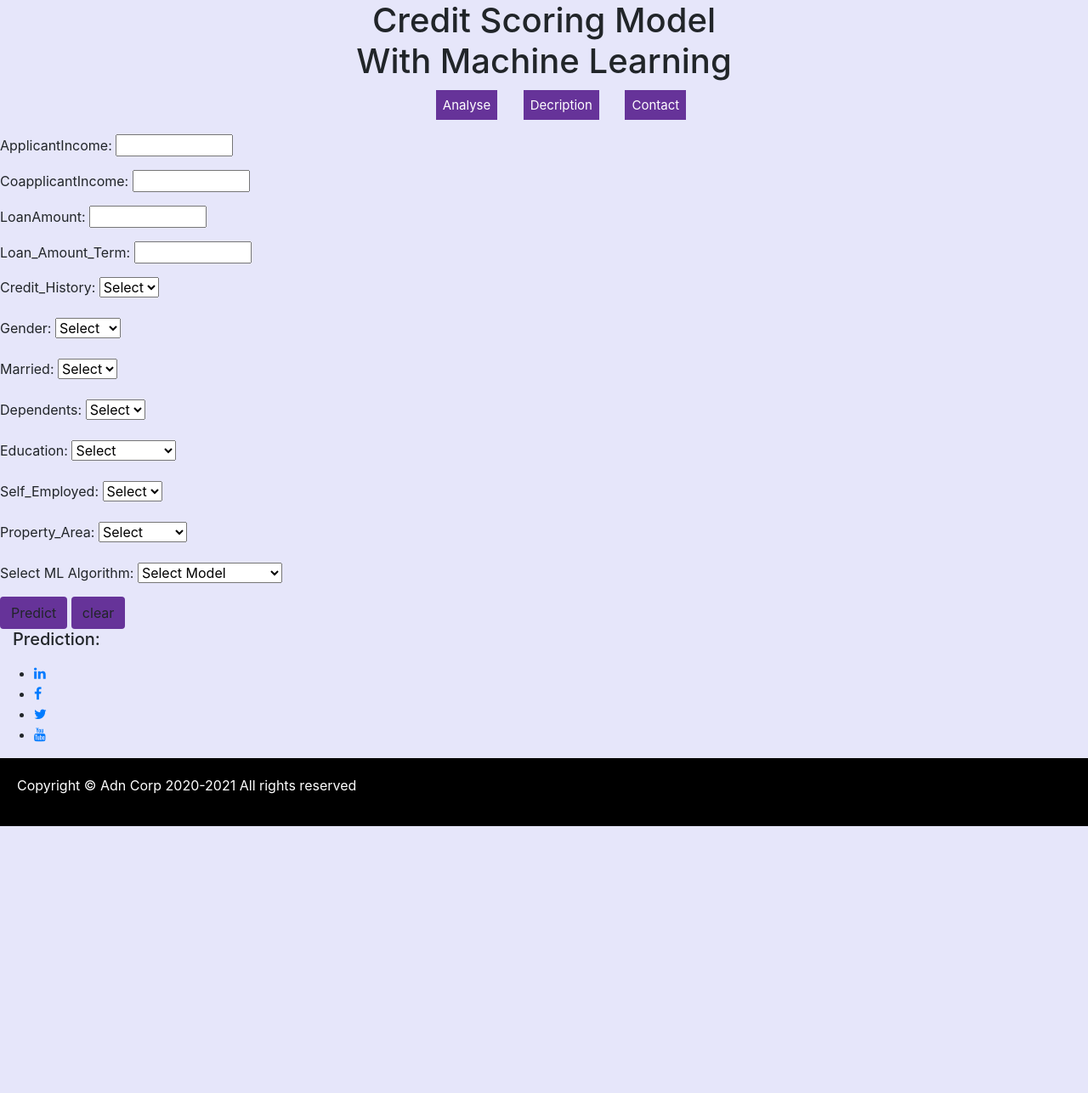
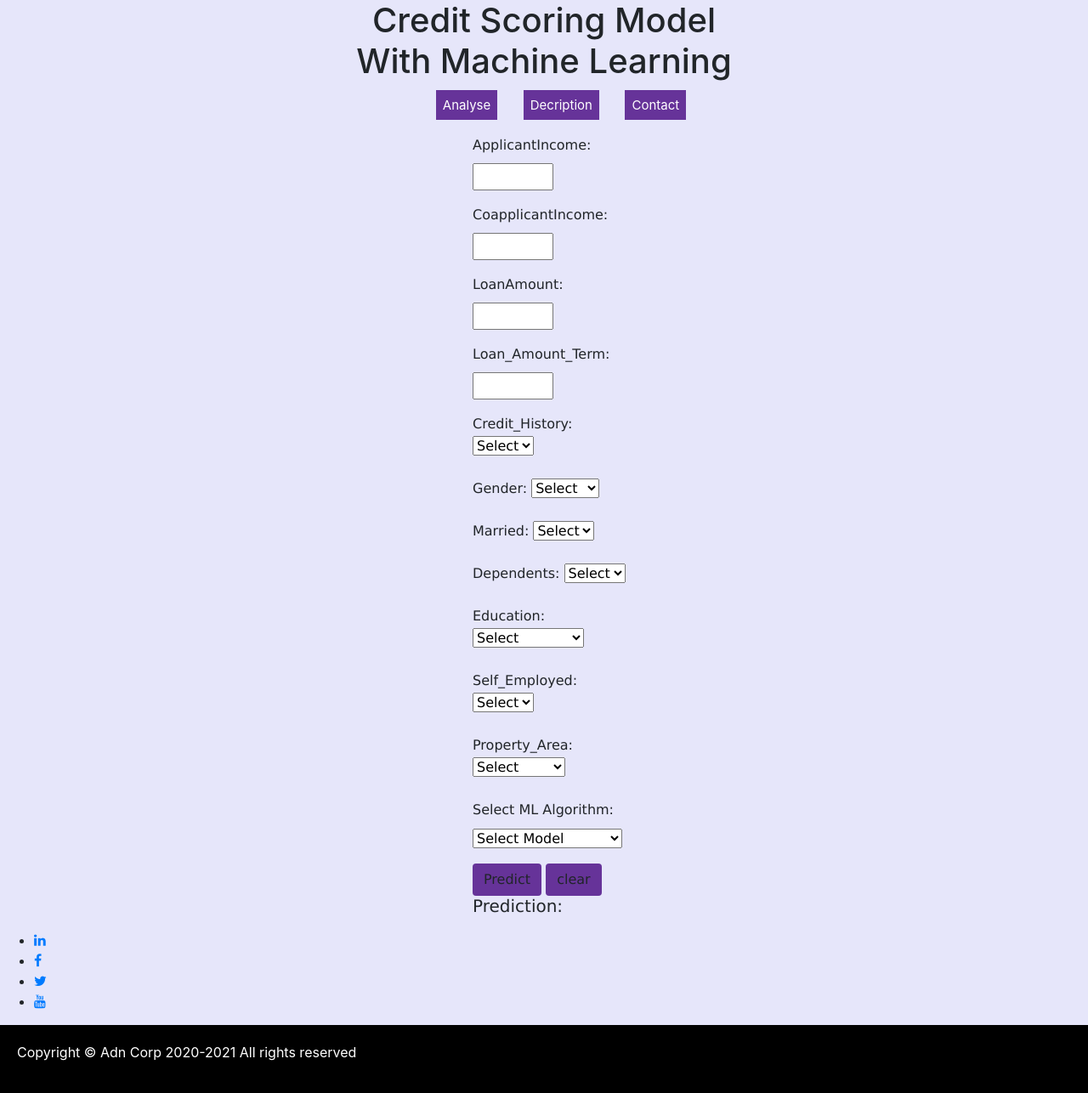
Before and after one commit to benjaminbenteke/app-scoring, a Flask app: page / in a window 1280 px wide. Shown: the part 73-1359 px from the top of the page at 85% size. Before the commit the page ends 1045 px from the top, so only its background shows below. Run offline with Flask 2, Linux system fonts and the light colour scheme; some libraries are stand-ins or nearby versions.

Commit message:
Add files via upload

```diff
--- a/static/style.css
+++ b/static/style.css
@@ -5,10 +5,11 @@ ul li.btn a{
 			padding:8px; /* Espace en haut, en bas, à gauche et à droite sera à 10px*/
 			font-size: 15px;/* Augmenter la taille de nos textes*/
 			text-align: center;
+			list-style: none;
 		}
 
 ul li.btn:hover a{
-			color:red; /* couleur du text*/
+			color:rebeccapurple; /* couleur du text*/
 			background-color:white; /* couleur du font de l'élément*/
 			transition:0.9s all; /* le changement de cette couleur se fera apres 0.5sec et ça se fera sur tout l'élément
 			En général on met 0.3s*/
@@ -137,9 +138,30 @@ h2#title{
 	width: 500px;
 	background-color: red;
 }
-div.centrage {
-	text-align: center;
+
+.form{
+	max-width: 200px;
+	font-family: "Lucida Grande", Tahoma, Verdana, sans-serif;
+	font-weight: normal;
+	line-height: 1.625;
+	margin: 8px auto;
+	padding-left: 16px;
+	z-index: 2;
+	/*line-height:10px;*/
 }
+
 div.al p.middle{
 	text-align: center;
 }
+.box{
+	display: grid;
+	grid-template-columns: 120px 120px 120px;
+	align-items: start;
+	justify-content: space-between;
+}
+.box :first-child {
+	align-self: center
+}
+div#containeur {
+	display: inline-block;
+}
--- a/templates/index.html
+++ b/templates/index.html
@@ -35,10 +35,10 @@
 		</ul>
 	</div>
 
-<div class="centrage">
+<div id="centrage">
 	<section>
 
-					<form method="POST" action="{{url_for('analyze')}}">
+					<form method="POST" action="{{url_for('analyze')}}" class="form">
 						<div class="input-field">
 							<p> <label>ApplicantIncome:</label>
 								<input type="number" id="ApplicantIncomeInput" min="100" max="7000000" step="50" value="" name="ApplicantIncome">
@@ -107,7 +107,7 @@
 						</div>
 
 						<div>
-							<p>Dependents: <label for="Dependents"><select id="styledSelect1" name="Dependents">
+							<p>Dependents: <label for="Dependents"><select class="styledSelect1" name="Dependents">
 							     <option value="">
 							        Select
 							     </option>
@@ -128,7 +128,7 @@
 						</div>
 
 						<div>
-							<p>Education: <label for="Education"><select id="styledSelect1" name="Education">
+							<p>Education: <label for="Education"><select class="styledSelect1" name="Education">
 							     <option value="">
 							        Select
 							     </option>
@@ -143,7 +143,7 @@
 						</div>
 
  						<div>
-							<p>Self_Employed: <label for="Self_Employed"><select id="styledSelect1" name="Self_Employed">
+							<p>Self_Employed: <label for="Self_Employed"><select class="styledSelect1" name="Self_Employed">
 							     <option value="">
 							        Select
 							     </option>
@@ -158,7 +158,7 @@
 						</div>
 
 						<div>
-							<p>Property_Area: <label for="Property_Area"><select id="styledSelect1" name="Property_Area">
+							<p>Property_Area: <label for="Property_Area"><select class="styledSelect1" name="Property_Area">
 							     <option value="">
 							        Select
 							     </option>
@@ -188,17 +188,8 @@
 							<input type="submit" value="Predict" class="btn">
 							<input type="reset" value="clear" class="btn">
 						</div>
-					</form>
-				</div>
-			</div>
-
-			<div class="col s12 m4 offers">
+						<div>
 							<h5 class="pred">Prediction:</h5>
-                  <div class="collection" role="alert">
-                   <!-- <p  class="collection-item active purple">Predicted result {{ result_prediction }} </p>-->
-                    <p  class="pre"></p>
-                  </div>
-
 							<div class="pre">
 
 			                  {% if result_prediction == 1 %}
@@ -209,6 +200,8 @@
 			                    <p></p>
 			                  {% endif%}
                				</div>
+						</div>
+					</form>
 				</div>
 			</div>
 	</section>
```
Lines whose indentation alone changed are shown as unchanged.
